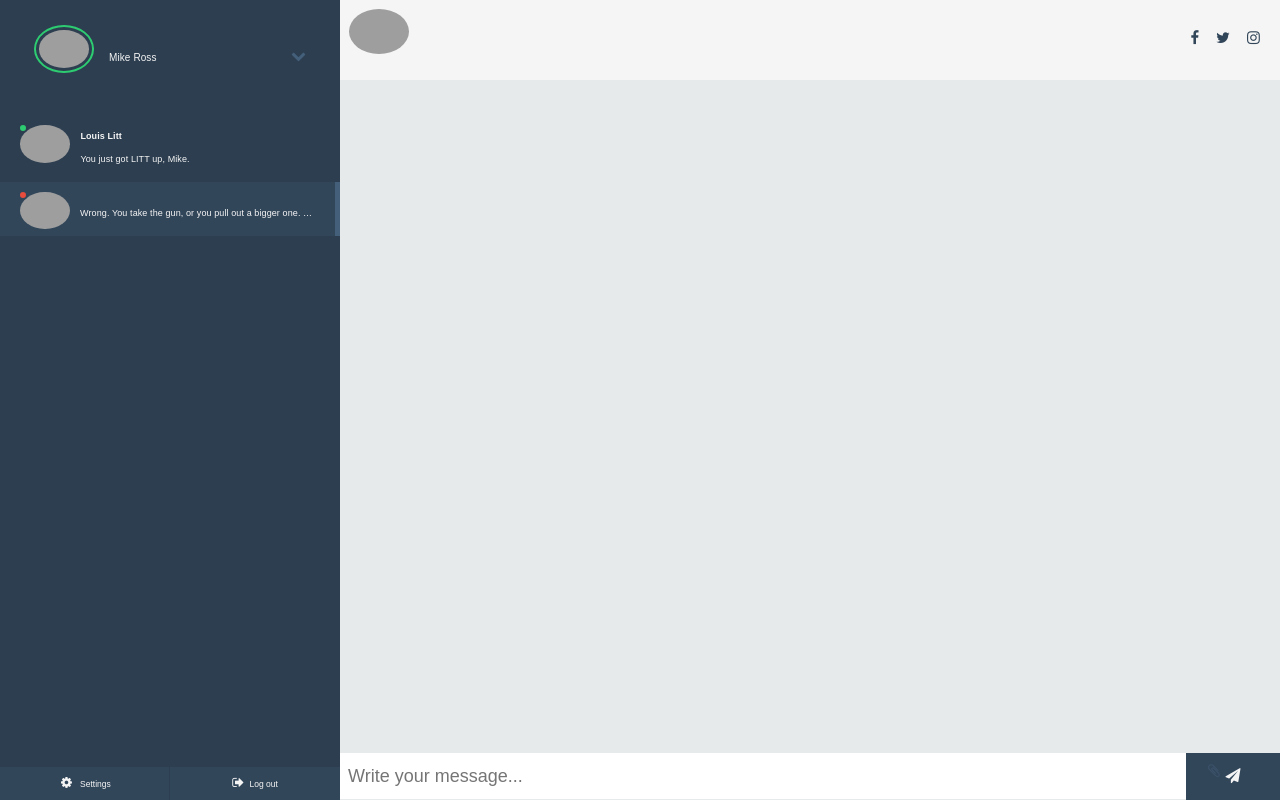
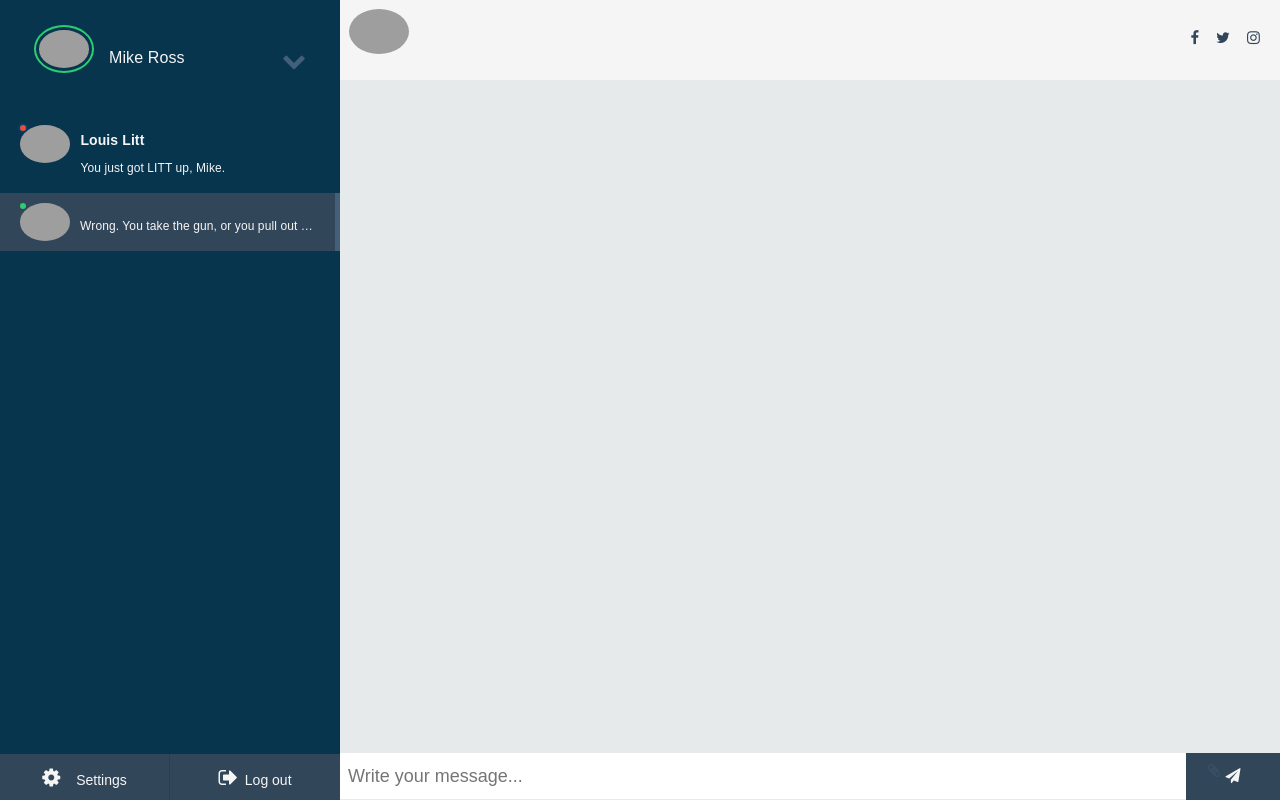
Before and after one commit to mf2199/django-chat-test, a Django app: template src/chat/templates/chat/room.html in a window 1280 px wide. Run offline with Django 3.2, Linux system fonts and the light colour scheme; the template is opened without the code that fills it, so the values that code supplies are empty; some libraries are stand-ins or nearby versions; grey boxes are pictures that could not be loaded.

Commit message:
misc. styling fixes

```diff
--- a/src/chat/static/style.css
+++ b/src/chat/static/style.css
@@ -32,7 +32,7 @@ body {
   max-width: 340px;
   width: 40%;
   height: 100%;
-  background: #2c3e50;
+  background: #07354e;
   color: #f5f5f5;
   overflow: hidden;
   position: relative;
@@ -52,7 +52,7 @@ body {
     width: 100%;
     margin: 0 auto;
     padding: 5px 0 0 0;
-    background: #32465a;
+    background: #004e78;
   }
 }
 #frame #sidepanel #profile.expanded .wrap {
@@ -282,7 +282,7 @@ body {
 }
 #frame #sidepanel #profile .wrap #expanded input:focus {
   outline: none;
-  background: #435f7a;
+  background: #003e74;
 }
 #frame #sidepanel #search {
   border-top: 1px solid #32465a;
@@ -385,7 +385,7 @@ body {
   width: 10px;
   height: 10px;
   border-radius: 50%;
-  border: 2px solid #2c3e50;
+  border: 2px solid #033f61;
   background: #95a5a6;
 }
 #frame #sidepanel #contacts ul li.contact .wrap span.online {
@@ -443,6 +443,7 @@ body {
 #frame #sidepanel #bottom-bar {
   position: absolute;
   width: 100%;
+  /*height: 40px;*/
   bottom: 0;
 }
 #frame #sidepanel #bottom-bar button {
@@ -479,8 +480,11 @@ body {
   background: #435f7a;
 }
 #frame #sidepanel #bottom-bar button i {
+  height: 26px;
   margin-right: 3px;
   font-size: 1em;
+  display: inline-flex;
+  align-items: center;
 }
 @media screen and (max-width: 735px) {
   #frame #sidepanel #bottom-bar button i {
--- a/src/chat/templates/chat/room.html
+++ b/src/chat/templates/chat/room.html
@@ -21,7 +21,7 @@
   <div id="frame">
     <div id="sidepanel">
       <div id="profile">
-        <div class="wrap">
+        <div style="font-size: 16px;" class="wrap">
           <img id="profile-img" src="http://emilcarlsson.se/assets/mikeross.png" class="online" alt="" />
           <p>Mike Ross</p>
           <i class="fa fa-chevron-down expand-button" aria-hidden="true"></i>
@@ -51,22 +51,22 @@
         <ul>
           <li class="contact">
             <div class="wrap">
-              <span class="contact-status online"></span>
+              <span class="contact-status busy"></span>
               <img src="http://emilcarlsson.se/assets/louislitt.png" alt="" />
               <div class="meta">
-                <p class="name">Louis Litt</p>
-                <p class="preview">You just got LITT up, Mike.</p>
+                <p style="font-size: 14px;" class="name">Louis Litt</p>
+                <p style="font-size: 12px;" class="preview">You just got LITT up, Mike.</p>
               </div>
             </div>
           </li>
           <li class="contact active">
             <div class="wrap">
-              <span class="contact-status busy"></span>
+              <span class="contact-status online"></span>
               <img src="http://emilcarlsson.se/assets/harveyspecter.png" alt="" />
               <div class="meta">
 <!--                <p class="name">{{ username|slice:"1:-1" }}</p>-->
-                <p>{{ user.get_username }}</p>
-                <p class="preview">Wrong. You take the gun, or you pull out a bigger one. Or, you call their bluff. Or, you do any one of a hundred and forty six other things.</p>
+                <p style="font-size: 14px;">{{ user.get_username }}</p>
+                <p style="font-size: 12px;" class="preview">Wrong. You take the gun, or you pull out a bigger one. Or, you call their bluff. Or, you do any one of a hundred and forty six other things.</p>
               </div>
             </div>
           </li>
@@ -74,8 +74,8 @@
       </div>
       <div id="bottom-bar">
 <!--        <button id="addcontact"><i class="fa fa-user-plus fa-fw" aria-hidden="true"></i> <span>Add contact</span></button>-->
-        <button id="settings"><i class="fa fa-cog fa-fw" aria-hidden="true"></i> <span>Settings</span></button>
-        <button onclick="window.location.href={% url 'logout' %};" id="logout"><i class="fa fa-sign-out" aria-hidden="true"></i> <span>Log out</span></button>
+        <button style="font-size: 14px;" id="settings"><i class="fa fa-cog fa-fw" aria-hidden="true"></i> <span>Settings</span></button>
+        <button style="font-size: 14px;" onclick="window.location.href={% url 'logout' %};" id="logout"><i class="fa fa-sign-out" aria-hidden="true"></i> <span>Log out</span></button>
       </div>
     </div>
     <div class="content">
```
Also changed, not shown: README.md, src/db.sqlite3.
